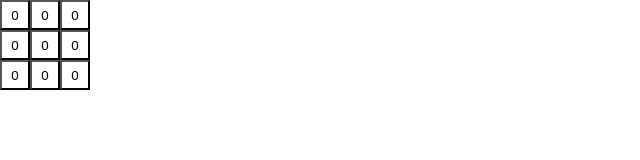
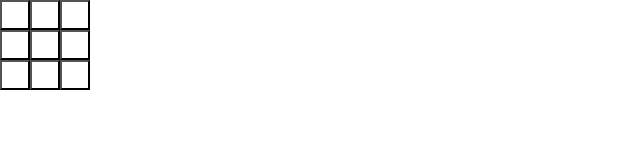
Before and after one commit to kalaxity/mine_sweeper, a React (Create React App) app: page / in a window 1280 px wide. Shown: the top 160 px of the page, without its empty margins (0-640 px from the left). Built offline with nearby package versions, Linux system fonts and the light colour scheme.

Commit message:
cellの引数を修正＋cellの表示内容を作成

```diff
--- a/src/App.tsx
+++ b/src/App.tsx
@@ -13,13 +13,24 @@ function App() {
 
 // ====== Cell ======
 type CellProps = {
-  value: string,
+  value: number,
+  isOpened: boolean,
   onClick: React.MouseEventHandler // これでいい？
 }
 
 const Cell = (props: CellProps) => {
+  const display = (props: CellProps): string => {
+    // 開封前
+    if (!props.isOpened) return "";
+
+    // 開封後
+    if (props.value == -1) return "💣";
+    if (props.value == 0) return "";
+    return props.value.toString();
+  }
+
   return (
-    <button className='cell' onClick={props.onClick}>{props.value}</button>
+    <button className='cell' onClick={props.onClick}>{display(props)}</button>
   )
 }
 
@@ -42,19 +53,19 @@ const Board = (props: BoardProps) => {
   return (
     <div className='column'>
       <div className='row'>
-        <Cell value='0' onClick={() => handleClick(0)} />
-        <Cell value='0' onClick={() => handleClick(1)} />
-        <Cell value='0' onClick={() => handleClick(2)} />
+        <Cell value={1} isOpened={false} onClick={() => handleClick(0)} />
+        <Cell value={1} isOpened={false} onClick={() => handleClick(1)} />
+        <Cell value={0} isOpened={false} onClick={() => handleClick(2)} />
       </div>
       <div className='row'>
-        <Cell value='0' onClick={() => handleClick(3)} />
-        <Cell value='0' onClick={() => handleClick(4)} />
-        <Cell value='0' onClick={() => handleClick(5)} />
+        <Cell value={-1} isOpened={false} onClick={() => handleClick(3)} />
+        <Cell value={1} isOpened={false} onClick={() => handleClick(4)} />
+        <Cell value={0} isOpened={false} onClick={() => handleClick(5)} />
       </div>
       <div className='row'>
-        <Cell value='0' onClick={() => handleClick(6)} />
-        <Cell value='0' onClick={() => handleClick(7)} />
-        <Cell value='0' onClick={() => handleClick(8)} />
+        <Cell value={1} isOpened={false} onClick={() => handleClick(6)} />
+        <Cell value={1} isOpened={false} onClick={() => handleClick(7)} />
+        <Cell value={0} isOpened={false} onClick={() => handleClick(8)} />
       </div>
     </div>
   )
```
